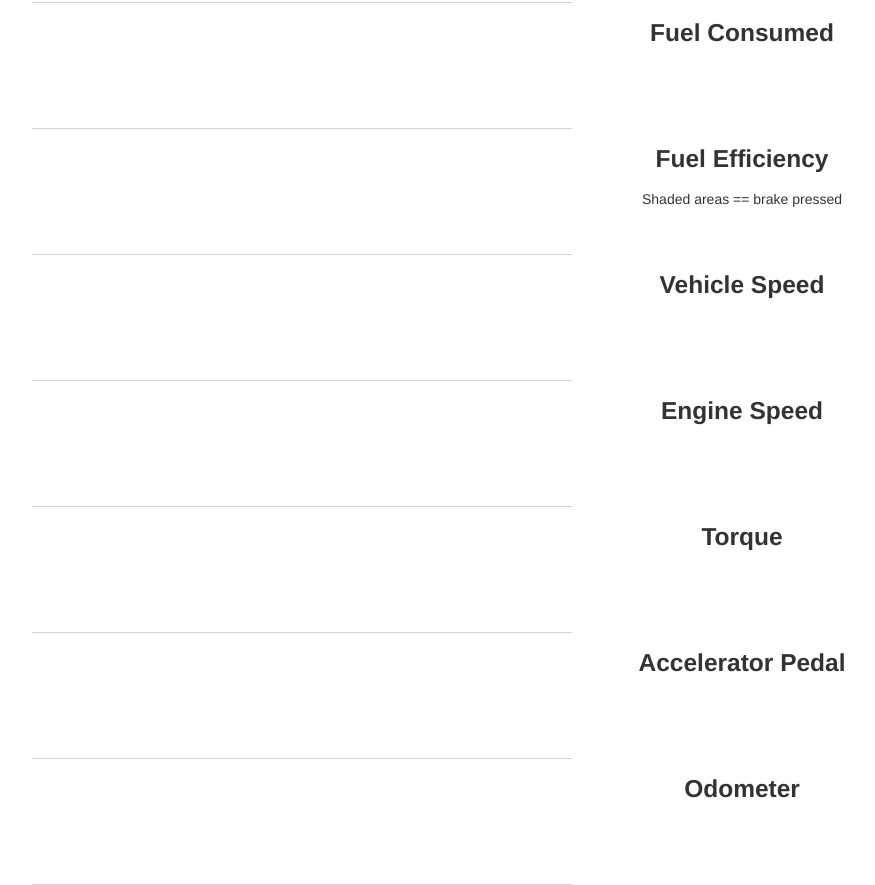
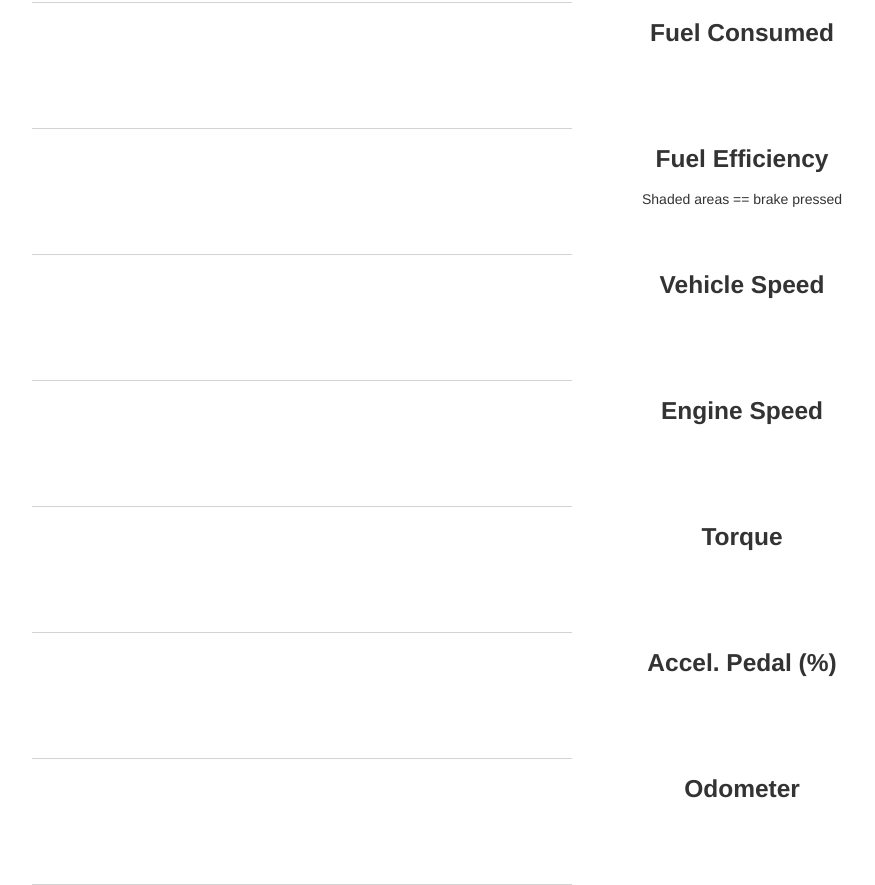
Before and after one commit to openxc/trace-analyzer, a plain HTML site: page index.html in a window 1280 px wide. Shown: the part 633-1518 px from the top of the page, without its empty margins (138-1013 px from the left). Drawn offline with Linux system fonts and the light colour scheme; no server answers.

Commit message:
Note that acc. pedal is percentage but without bumping to another line.

```diff
--- a/index.html
+++ b/index.html
@@ -126,7 +126,7 @@
                 <div id="accelerator_pedal_position" class="graph"></div>
             </div>
             <div class="span4 graph-comments">
-                <h3>Accelerator Pedal</h3>
+                <h3>Accel. Pedal (%)</h3>
                 <p class="current-data"><span id="current_accelerator_pedal_position"></span>%</p>
             </div>
         </div>
```
